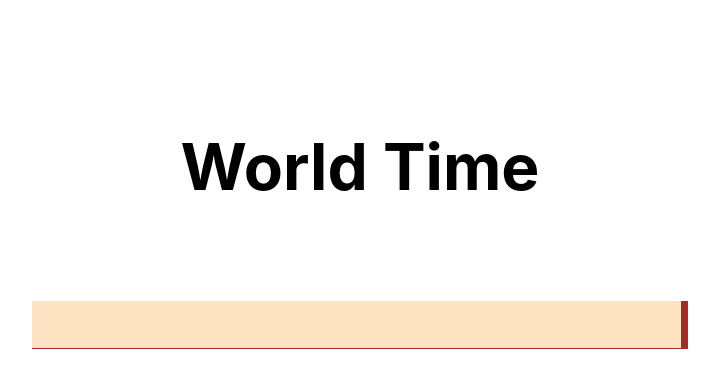
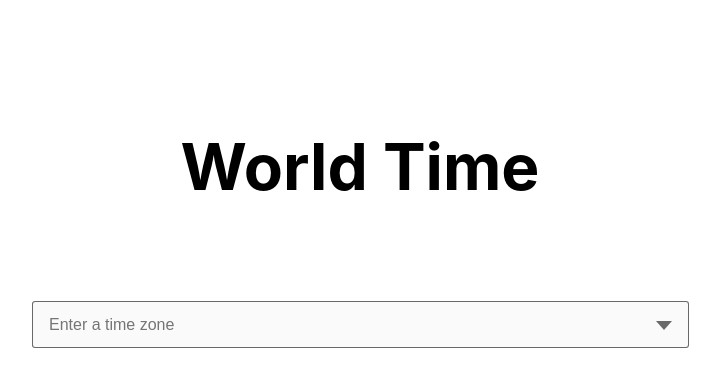
Before and after one commit to sArianV/time-zones-frontend, a React (Create React App) app: page / in a window 1280 px wide. Shown: the top 388 px of the page, without its empty margins (280-1000 px from the left). Built offline with nearby package versions, Linux system fonts and the light colour scheme; no server answers.

Commit message:
user input field

```diff
--- a/src/components/loader/Loader.js
+++ b/src/components/loader/Loader.js
@@ -1,8 +1,12 @@
 import React from 'react'
+import styles from './loader.module.css'
 
 function Loader() {
   return (
-    <div>Loading ...</div>
+    <div className={styles.root}>
+      <div className={styles.loader}>
+      </div>
+    </div>
   )
 }
 
--- a/src/components/loader/loader.module.css
+++ b/src/components/loader/loader.module.css
@@ -0,0 +1,22 @@
+.root{
+    height: calc(100% - 2rem);
+    width: calc(100% - 2rem);
+    display: flex;
+    flex-direction: column;
+    justify-content: flex-end;
+    padding: 1rem
+}
+
+.loader {
+    border: .2rem solid #f3f3f3;
+    border-top: .2rem solid #00000094;
+    border-radius: 50%;
+    width: 1rem;
+    height: 1rem;
+    animation: spin 2s linear infinite;
+}
+
+@keyframes spin {
+    0% { transform: rotate(0deg); }
+    100% { transform: rotate(360deg); }
+}
--- /dev/null
+++ b/src/components/searchBar/InputText.js
@@ -0,0 +1,25 @@
+import React, { useState } from 'react'
+import styles from './inputText.module.css'
+function InputText() {
+    const [userInput, setUserInput] = useState('')
+
+    const handleChange = (e) => {
+        setUserInput(e.target.value)
+    }
+
+    console.log(userInput)
+
+    return (
+        <input
+            className={styles.input}
+            type="text"
+            placeholder="Enter a time zone"
+            name='userInput'
+            id='userInput'
+            value={userInput}
+            onChange={handleChange}
+        />
+    )
+}
+
+export default InputText
--- a/src/components/searchBar/SearchBar.js
+++ b/src/components/searchBar/SearchBar.js
@@ -2,6 +2,7 @@ import React, { useContext, useEffect, useState } from 'react'
 import styles from './searchBar.module.css'
 import TimeZonesContext from '../../context/timeZones/timeZonesContext';
 import SuggestionsTable from '../suggestionsTable/SuggestionsTable';
+import InputText from './InputText';
 
 function SearchBar() {
   const timeZonesContext = useContext(TimeZonesContext);
@@ -22,8 +23,17 @@ function SearchBar() {
   return (
     <div className={styles.root}>
       <div className={styles.input_container} onClick={toggleSuggestions}>
+        <InputText />
+      </div>
 
+      <div className={styles.toggle_suggestions} onClick={toggleSuggestions}>
+        {activeSuggestions ?
+          <div className={styles.arrow_up}/>
+          :
+          <div className={styles.arrow_down} />
+        }
       </div>
+
       {activeSuggestions &&
         <div className={styles.suggestions}>
           <SuggestionsTable />
--- /dev/null
+++ b/src/components/searchBar/inputText.module.css
@@ -0,0 +1,9 @@
+.input {
+    width: calc(100% - 1.2rem);
+    height: calc(100% - .3rem);
+    border: .1rem solid #00000094;
+    background-color: #fafafa;
+    padding-left: 1rem;
+    border-radius: .2rem;
+    font-size: 1rem;
+}
--- a/src/components/searchBar/searchBar.module.css
+++ b/src/components/searchBar/searchBar.module.css
@@ -2,18 +2,41 @@
     width: 100%;
     max-width: 41rem;
     height: 4rem;
-    background-color: brown;
     position:relative;
 }
 
 .input_container {
+    width: 100%;
+    height: 100%;
+    cursor:text
+}
+
+.toggle_suggestions{
     position: absolute;
-    top: 0;
-    left: 0;
-    width: 99%;
-    height: 98%;
-    background-color: bisque;
-    cursor:text
+    top: 1rem;
+    right: 1rem;
+    width: 1rem;
+    height: 2rem;
+    cursor: pointer;
+    z-index: 10;
+}
+
+.arrow_down {
+    margin-top: .25rem;
+    width: 0;
+    height: 0;
+    border-left: .5rem solid transparent;
+    border-right: .5rem solid transparent;
+    border-top: .6rem solid #00000094;
+}
+
+.arrow_up {
+    margin-bottom: -.25rem;
+    width: 0;
+    height: 0;
+    border-left: .5rem solid transparent;
+    border-right: .5rem solid transparent;
+    border-bottom: .6rem solid #00000094;
 }
 
 .suggestions {
--- a/src/pages/timeZones/timeZones.module.css
+++ b/src/pages/timeZones/timeZones.module.css
@@ -1,8 +1,8 @@
 .root {
-    padding-left: 7em;
-    padding-right: 7em;
+    padding-left: 7rem;
+    padding-right: 7rem;
     height: calc(100% + 7.8rem);
-    width: calc(100% - 14em);
+    width: calc(100% - 14rem);
     display: flex;
     flex-direction: column;
     flex-wrap: nowrap;
@@ -27,12 +27,17 @@
 }
 
 .list {
-    width: 100%;
+    width: calc(100% - 25rem);
     display: flex;
     flex-direction: column;
     flex-wrap: nowrap;
     align-items: center;
     margin-top: 3.3rem;
+}
+@media only screen and (min-width: 1025px) and (max-width: 1366px) {
+    .list {
+        width: calc(100% - 7em);
+    }
 }
 
 @media only screen and (min-width: 481px) and (max-width: 1024px) {
@@ -40,6 +45,10 @@
         padding-left: 3.5em;
         padding-right: 3.5em;
         height: 100%;
+        width: calc(100% - 7em);
+    }
+
+    .list {
         width: calc(100% - 7em);
     }
 
@@ -56,6 +65,10 @@
         width: calc(100% - 3em);
     }
 
+    .list {
+        width: calc(100% - 3em);
+    }
+
     .title {
         margin-top: 3rem;
     }
```
